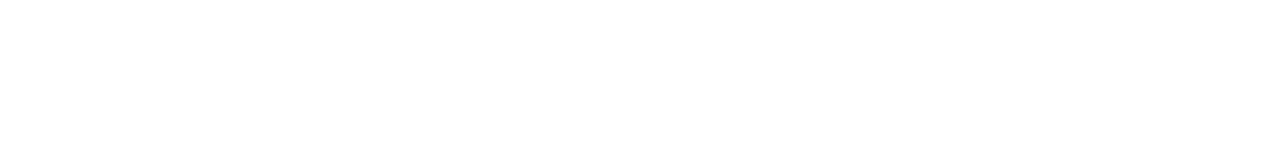
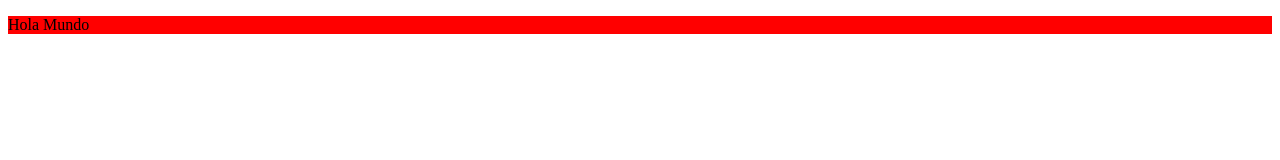
Before and after one commit to webcuervo/lpale, a website: page index.html in a window 1280 px wide. Drawn offline with Linux system fonts and the light colour scheme.

Commit message:
bootstrap

```diff
--- a/index.html
+++ b/index.html
@@ -18,6 +18,6 @@
     <footer id="footer">
 
     </footer>
-    <script>"/js/main.js"</script>
+    <script src="/js/main.js"></script>
 </body>
 </html>
--- a/js/main.js
+++ b/js/main.js
@@ -2,6 +2,3 @@ const fondo = document.getElementById("main").innerHTML =
 `<div style="background-color: red">
 <p>Hola Mundo</p>
 </div>`
-
-console.log("hola")
-document.write("hola")
--- a/package.json
+++ b/package.json
@@ -7,5 +7,8 @@
     "test": "echo \"Error: no test specified\" && exit 1"
   },
   "author": "QWERVO",
-  "license": "ISC"
+  "license": "ISC",
+  "dependencies": {
+    "bootstrap": "^5.2.0"
+  }
 }
```
Also changed, not shown: 2 other files.
